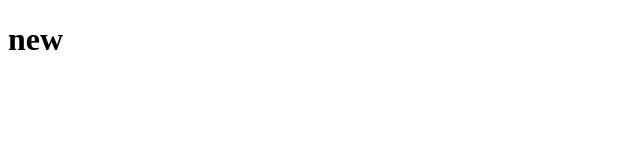
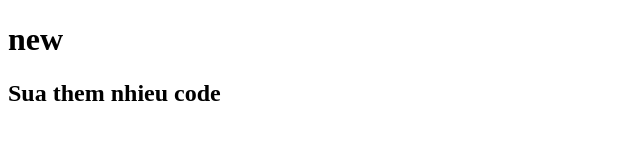
Before and after one commit to huyst2000-bot/Project6, a plain HTML site: page index.html in a window 1280 px wide. Shown: the whole page, without its empty margins (0-640 px from the left). Drawn offline with Linux system fonts and the light colour scheme.

Commit message:
1.Sua code lan 1

```diff
--- a/index.html
+++ b/index.html
@@ -7,5 +7,6 @@
   </head>
   <body>
     <h1>new</h1>
+    <h2>Sua them nhieu code</h2>
   </body>
 </html>
```
